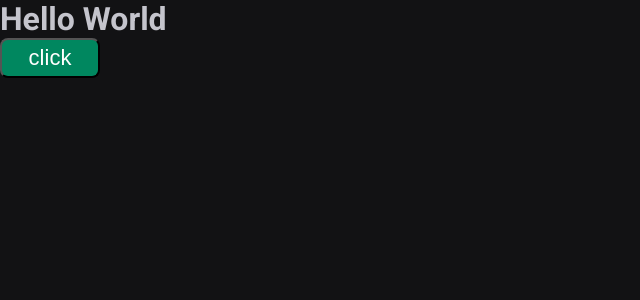
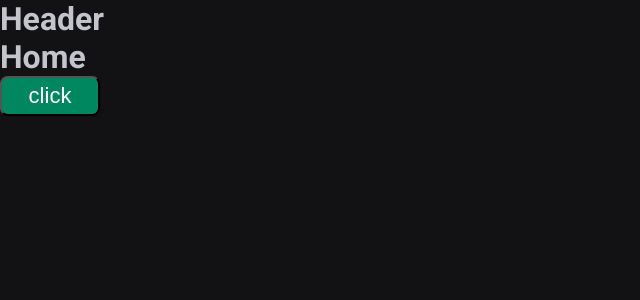
Before and after one commit to AlvaroDeCarvalho/projects_rocketseat, a React (Vite) app in the folder modulo_2/02-ignite-timer/: page / in a window 1280 px wide. Shown: the top 300 px of the page, without its empty margins (0-640 px from the left). Built offline with nearby package versions, Linux system fonts and the light colour scheme.

Commit message:
configuração do router e das rotas  e a implementação do layout

```diff
--- a/modulo_2/02-ignite-timer/package.json
+++ b/modulo_2/02-ignite-timer/package.json
@@ -13,6 +13,7 @@
   "dependencies": {
     "react": "^18.3.1",
     "react-dom": "^18.3.1",
+    "react-router-dom": "^6.26.0",
     "styled-components": "^6.1.12"
   },
   "devDependencies": {
--- a/modulo_2/02-ignite-timer/src/App.tsx
+++ b/modulo_2/02-ignite-timer/src/App.tsx
@@ -1,14 +1,21 @@
 import { ThemeProvider } from 'styled-components'
+import { defaultTheme } from './styles/themes/default'
+
+import { GlobalStyles } from './global'
+
 import { ButtonVariant } from './components/Button'
-import { defaultTheme } from './styles/themes/default'
-import { GlobalStyles } from './global'
+
+import { BrowserRouter } from 'react-router-dom'
+import { RouterContainer } from './Router'
+
 export function App() {
   return (
     <ThemeProvider theme={defaultTheme}>
       <div>
         <GlobalStyles />
-
-        <h1>Hello World</h1>
+        <BrowserRouter>
+          <RouterContainer />
+        </BrowserRouter>
         <ButtonVariant variant="success" />
       </div>
     </ThemeProvider>
--- /dev/null
+++ b/modulo_2/02-ignite-timer/src/Router.tsx
@@ -0,0 +1,14 @@
+import { Routes, Route } from 'react-router-dom'
+import { DefaultLayout } from './layout/defaultLayout'
+import { Home } from './pages/Home'
+
+export function RouterContainer() {
+  return (
+    <Routes>
+      <Route path="/" element={<DefaultLayout />}>
+        <Route path="/" element={<Home />} />
+        <Route path="/exemplo" element={<h1>Exemplo</h1>} />
+      </Route>
+    </Routes>
+  )
+}
--- /dev/null
+++ b/modulo_2/02-ignite-timer/src/components/Header/index.tsx
@@ -0,0 +1,3 @@
+export function Header() {
+  return <h1>Header</h1>
+}
--- /dev/null
+++ b/modulo_2/02-ignite-timer/src/layout/defaultLayout.tsx
@@ -0,0 +1,11 @@
+import { Header } from '../components/Header'
+import { Outlet } from 'react-router-dom'
+
+export function DefaultLayout() {
+  return (
+    <div>
+      <Header />
+      <Outlet />
+    </div>
+  )
+}
--- /dev/null
+++ b/modulo_2/02-ignite-timer/src/pages/Home.tsx
@@ -0,0 +1,3 @@
+export function Home() {
+  return <h1>Home</h1>
+}
```
Also changed, not shown: 1 other file (tests, documents, lock files or other folders).
